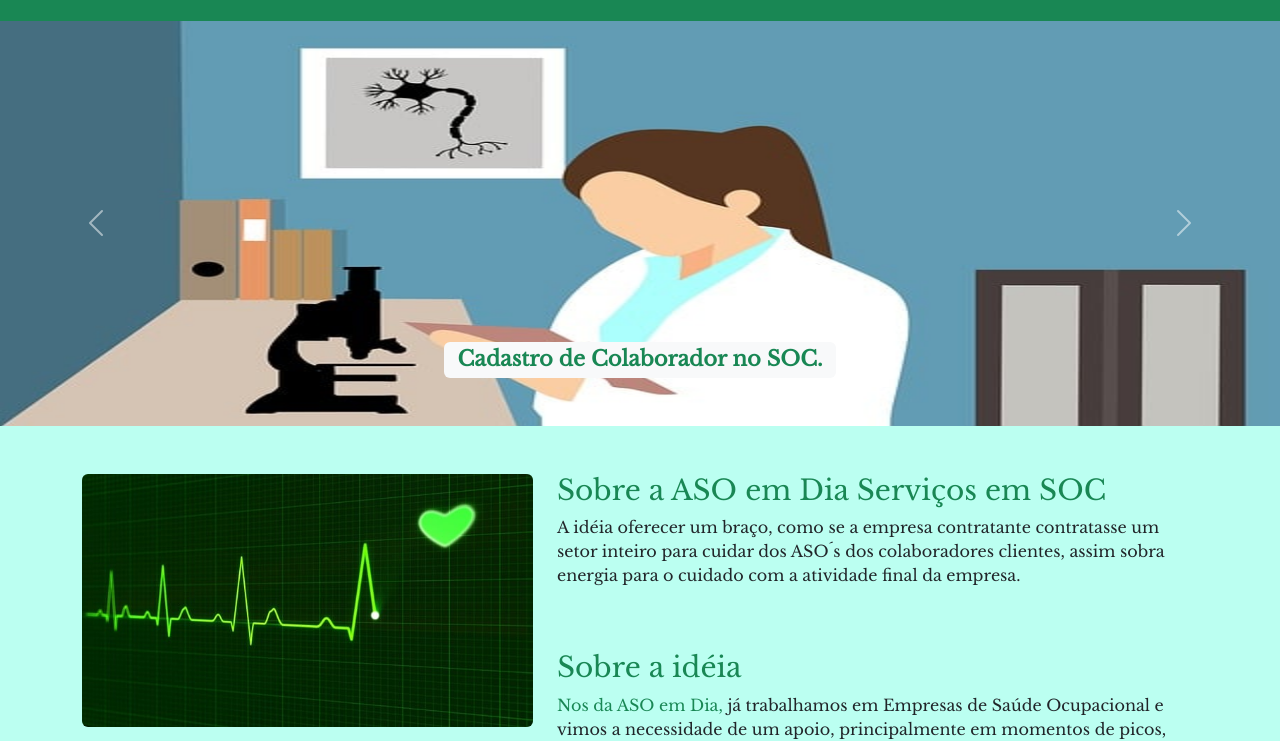
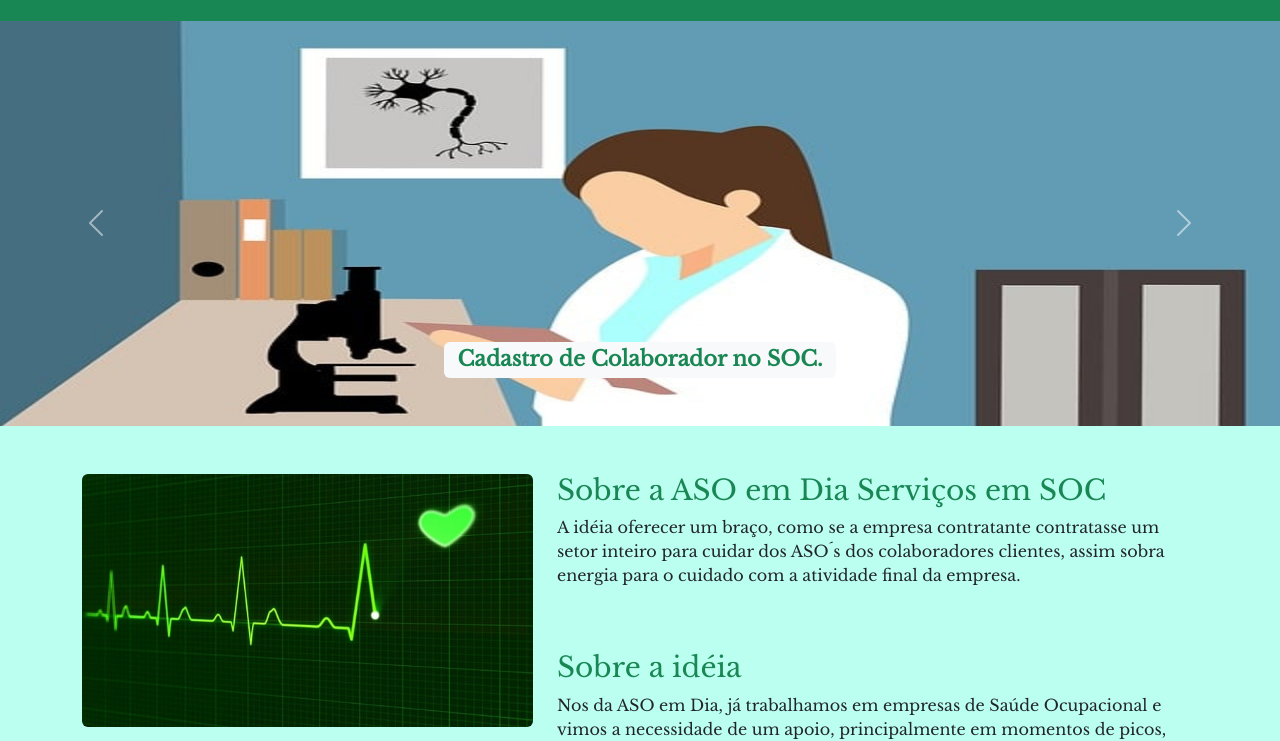
Before and after one commit to HenriqueSchneiderAlmeida/ASOemDia, a plain HTML site: page index.html in a window 1280 px wide. Shown: the part 71-812 px from the top of the page. Drawn offline with nearby package versions, Linux system fonts and the light colour scheme; files whose address does not match are found by name; a web font is replaced by a local one.

Commit message:
Alteracao Sobre a

```diff
--- a/index.html
+++ b/index.html
@@ -97,7 +97,7 @@
                         <br><br>
                         <h3 class="titulo-font">Sobre a <span class="font-color"> idéia</span></h3>
                         <p>
-                            <span class="font-color">Nos da ASO em Dia,</span> já trabalhamos em Empresas de Saúde Ocupacional e vimos a necessidade de um apoio, principalmente em momentos de picos, como quando havia campanha de exames periódicos
+                            Nos da <span class="font-color"></span>ASO em Dia,</span> já trabalhamos em empresas de Saúde Ocupacional e vimos a necessidade de um apoio, principalmente em momentos de picos, como quando havia campanha de exames periódicos
                             e quando um cliente novo entra na empresa. A nossa idéia é assumir essa responsabilidade de lançar os ASO´s no período correto sem que vocês tenham que parar tudo para a entrega do <span class="font-color">eSocial</span>.
                         </p>
                     </div>
```
